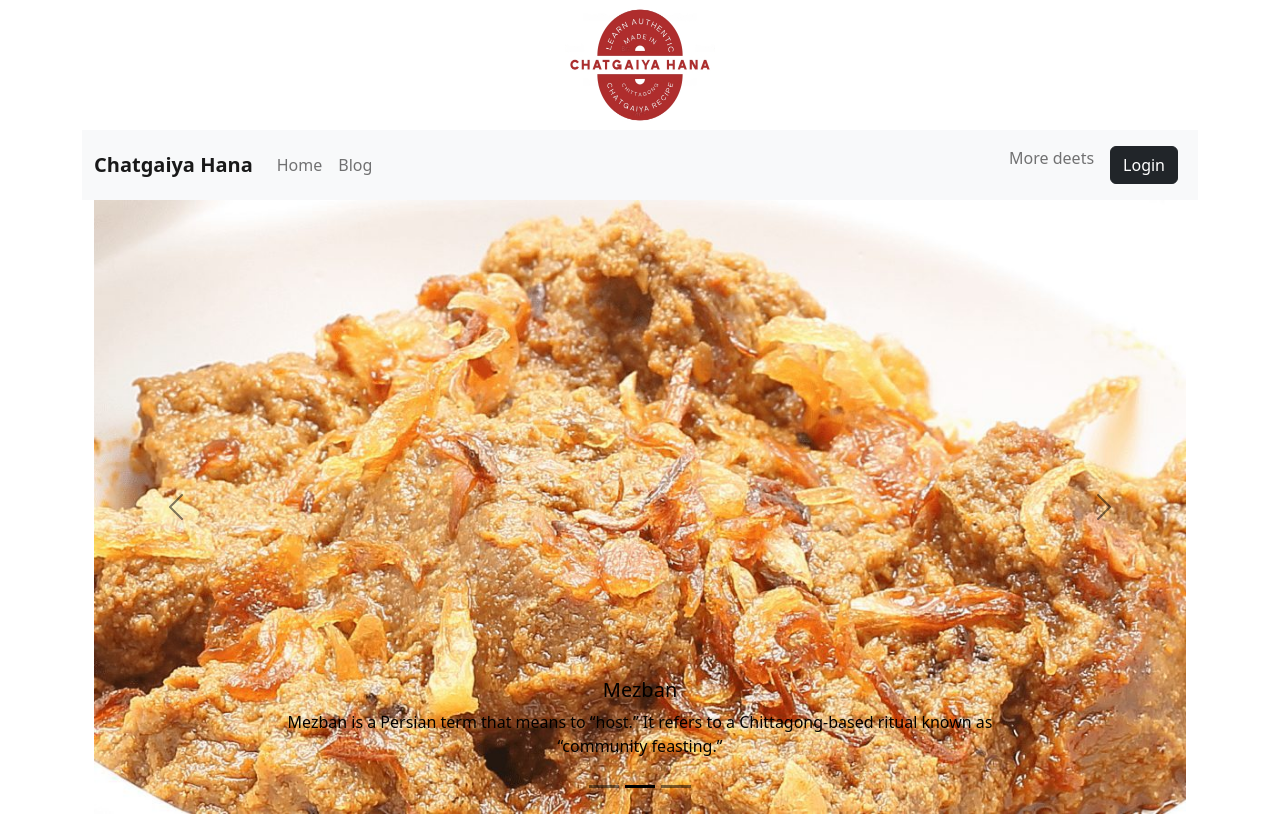
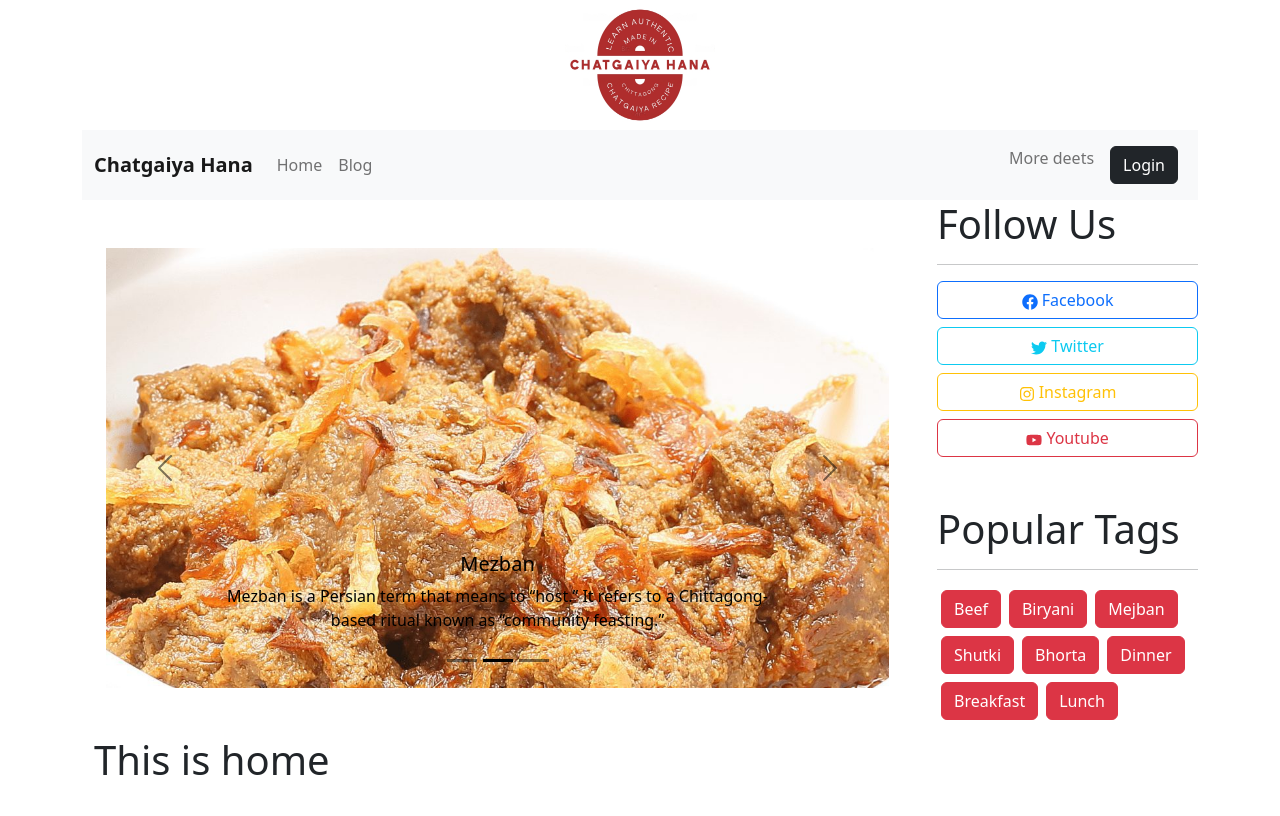
Before and after one commit to Ronie083/chatgaiyaHana-Client, a React (Vite) app: page / in a window 1280 px wide. Shown: the top 816 px of the page. Built offline with nearby package versions, Linux system fonts and the light colour scheme; no server answers.

Commit message:
on the right side extra 2section added

```diff
--- a/src/layouts/Main.jsx
+++ b/src/layouts/Main.jsx
@@ -2,12 +2,23 @@ import React from 'react';
 import Header from '../pages/Shared/Header/Header';
 import Footer from '../pages/Shared/Footer/Footer';
 import Home from '../pages/Home/Home/Home';
+import { Col, Container, Row } from 'react-bootstrap';
+import RightContent from '../pages/Shared/Footer/RightContent/RightContent/RightContent';
 
 const Main = () => {
     return (
         <div>
             <Header></Header>
-            <Home></Home>
+            <Container>
+                <Row>
+                    <Col lg={9}>
+                        <Home></Home>
+                    </Col>
+                    <Col lg={3}>
+                        <RightContent></RightContent>
+                    </Col>
+                </Row>
+            </Container>
             <Footer></Footer>
         </div>
     );
--- a/src/pages/Home/Banner/Banner.jsx
+++ b/src/pages/Home/Banner/Banner.jsx
@@ -8,7 +8,7 @@ import kacchi from '../../../assets/Kacchi-Biryani.jpg'
 const Banner = () => {
 
     return (
-        <Container>
+        <Container className='my-5'>
             <Carousel variant="dark">
                 <Carousel.Item>
                     <img
--- /dev/null
+++ b/src/pages/Home/Chefscard/ChefsCard.css
@@ -0,0 +1,8 @@
+#cardImg{
+    height: 100%;
+    width: 100%;
+}
+#cardLink{
+    text-decoration: none;
+    color: brown;
+}
--- a/src/pages/Home/Chefscard/ChefsCard.jsx
+++ b/src/pages/Home/Chefscard/ChefsCard.jsx
@@ -1,10 +1,48 @@
-import React from 'react';
+import React, { useEffect, useState } from 'react';
+import { Card, Col, Container, Row } from 'react-bootstrap';
+import './ChefsCard.css'
+import { Link } from 'react-router-dom';
+import { FcAlarmClock, FcCalendar, FcLike, FcReading } from "react-icons/fc";
 
 const ChefsCard = () => {
+    const [chefs, setChefs] = useState([]);
+
+    useEffect(() => {
+        fetch('http://localhost:5000/chefs')
+            .then(res => res.json())
+            .then(data => setChefs(data))
+            .catch(error => console.error(error))
+    }, [])
+
     return (
-        <div>
-            <h1>ChefsCard</h1>
-        </div>
+        <Container>
+            <h1 className='text-center my-5'>Our Chefs</h1>
+            <div>
+                <Row xs={1} md={2} className="g-4 mb-5">
+                    {chefs.map(chef => (
+                        <Col key={chef.id}>
+                            <Card>
+                                {/* <Card.Img variant="top" src={chef.chefPicture} /> */}
+                                <img id='cardImg' src={chef.chefPicture} alt="" />
+                                <Card.Body>
+                                    <Card.Title>{chef.chefName}</Card.Title>
+                                    <Card.Text>
+                                        <FcLike></FcLike> {chef.likes} Likes
+                                        <br />
+                                        <FcCalendar></FcCalendar> {chef.yearsOfExperience} Years of Experience
+                                        <br />
+                                        <FcReading></FcReading> {chef.numRecipes} number of recipes available.
+                                    </Card.Text>
+                                    <Card.Footer>
+                                        <Link id='cardLink'>View Recipes</Link>
+                                    </Card.Footer>
+                                </Card.Body>
+                            </Card>
+                        </Col>
+                    ))}
+                </Row>
+            </div>
+        </Container>
     );
 };
 
--- /dev/null
+++ b/src/pages/Shared/Footer/RightContent/Follow/Follow.jsx
@@ -0,0 +1,18 @@
+import React from 'react';
+import { Button } from 'react-bootstrap';
+import { FaBeer, FaFacebook, FaInstagram, FaTwitter, FaYoutube } from 'react-icons/fa';
+
+const Follow = () => {
+    return (
+        <div>
+            <h1>Follow Us</h1>
+            <hr />
+            <Button className='w-100 mb-2' variant="outline-primary"> <FaFacebook /> Facebook</Button>
+            <Button className='w-100 mb-2' variant="outline-info"> <FaTwitter /> Twitter</Button>
+            <Button className='w-100 mb-2' variant="outline-warning"> <FaInstagram /> Instagram</Button>
+            <Button className='w-100 mb-5' variant="outline-danger"> <FaYoutube /> Youtube</Button>
+        </div>
+    );
+};
+
+export default Follow;
--- /dev/null
+++ b/src/pages/Shared/Footer/RightContent/PupularTags/PopularTags.jsx
@@ -0,0 +1,21 @@
+import React from 'react';
+import { Button } from 'react-bootstrap';
+
+const PopularTags = () => {
+    return (
+        <div>
+            <h1>Popular Tags</h1>
+            <hr />
+            <Button className='m-1' variant="danger" href="#">Beef</Button>
+            <Button className='m-1' variant="danger" href="#">Biryani</Button>
+            <Button className='m-1' variant="danger" href="#">Mejban</Button>
+            <Button className='m-1' variant="danger" href="#">Shutki</Button>
+            <Button className='m-1' variant="danger" href="#">Bhorta</Button>
+            <Button className='m-1' variant="danger" href="#">Dinner</Button>
+            <Button className='m-1' variant="danger" href="#">Breakfast</Button>
+            <Button className='m-1' variant="danger" href="#">Lunch</Button>
+        </div>
+    );
+};
+
+export default PopularTags;
--- /dev/null
+++ b/src/pages/Shared/Footer/RightContent/RightContent/RightContent.jsx
@@ -0,0 +1,14 @@
+import React from 'react';
+import PopularTags from '../PupularTags/PopularTags';
+import Follow from '../Follow/Follow';
+
+const RightContent = () => {
+    return (
+        <div>
+            <Follow></Follow>
+            <PopularTags></PopularTags>
+        </div>
+    );
+};
+
+export default RightContent;
```
